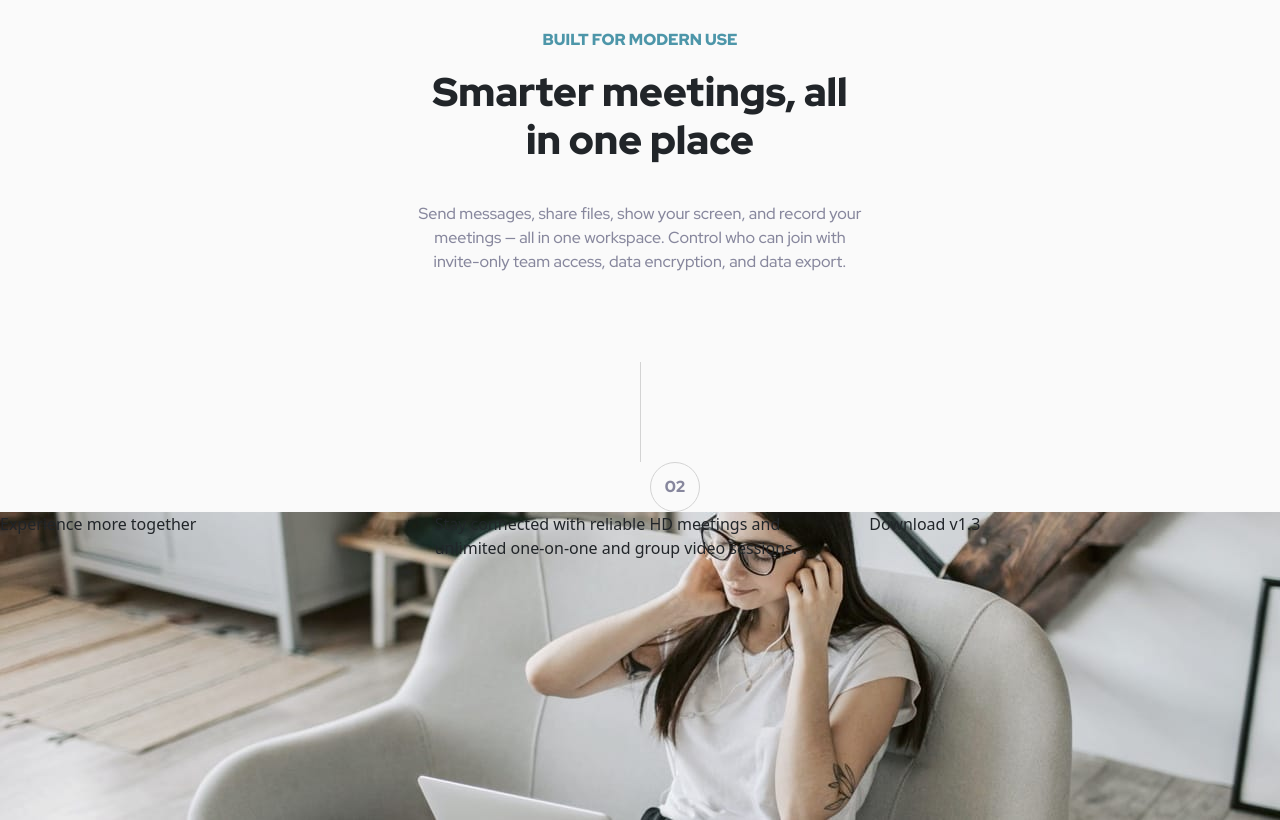
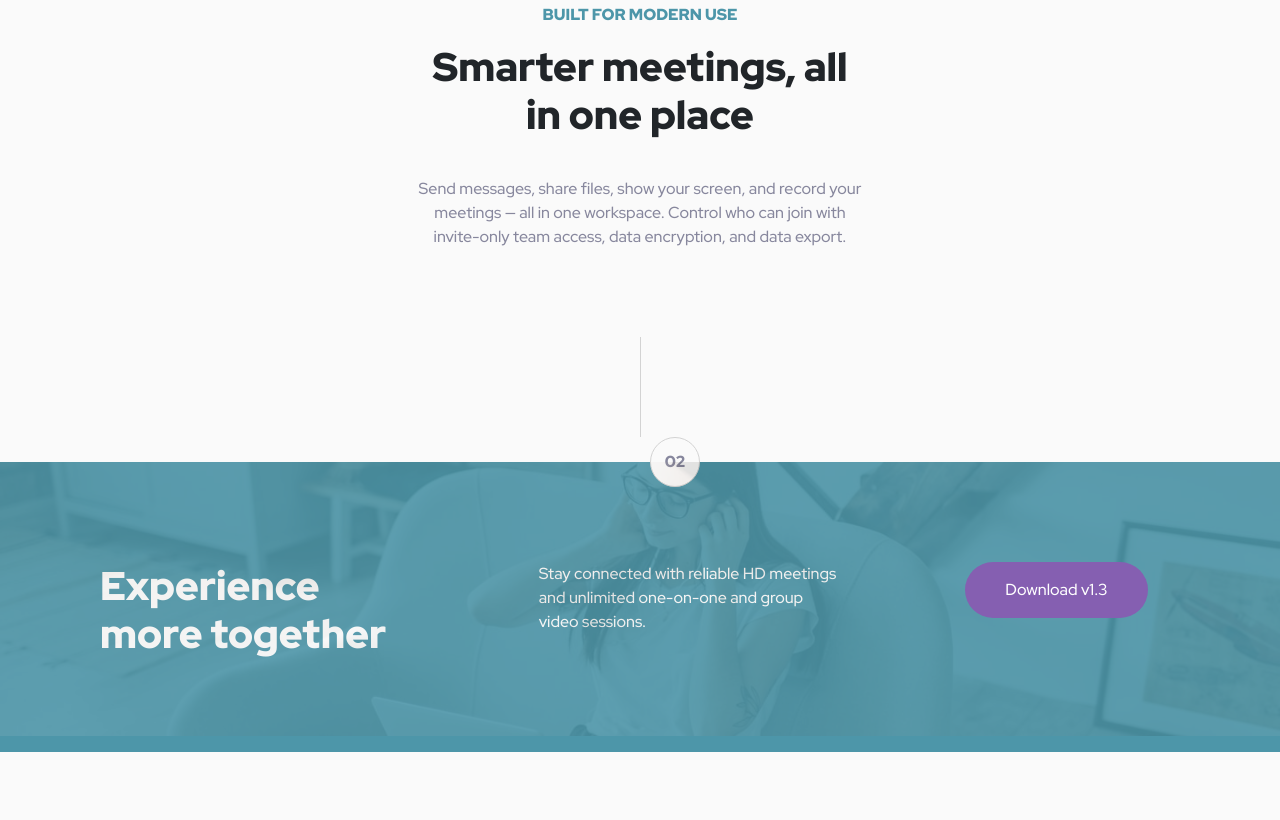
Before and after one commit to RingoFloyd/meet_landing_page, a website: page index.html in a window 1280 px wide. Shown: the part 1114-1934 px from the top of the page. After the commit the page ends 1866 px from the top, so only its background shows below. Drawn offline with nearby package versions, Linux system fonts and the light colour scheme.

Commit message:
Default screen size complete, need to work on responsiveness

```diff
--- a/css/styles.css
+++ b/css/styles.css
@@ -17,13 +17,16 @@ h2 {
     font-family: "Red Hat Display", sans-serif;
     font-weight: 900;
     font-size: 40px;
-    text-align: center;
+
     padding-bottom: 30px;
 }
 
 footer {
-    background: url("../assets/desktop/image-footer.jpg");
-    height: 308px;
+    display: block;
+    background-color: #4d96a9;
+    height: 290px;
+
+
 
 }
 
@@ -99,6 +102,8 @@ footer {
     padding: 12px;
     color: #87879D;
     margin-left: 650px;
+    margin-bottom: -25px;
+    position: sticky;
 
 }
 
@@ -119,6 +124,10 @@ footer {
     padding-bottom: 72px;
 }
 
+.features-h2 {
+    text-align: center;
+}
+
 .overline {
     font-family: "Red Hat Display", sans-serif;
     text-align: center;
@@ -128,3 +137,40 @@ footer {
     color: #4D96A9;
 
 }
+
+.foot-row {
+    margin: 0;
+}
+
+.image-footer {
+    opacity: 0.1;
+    position: absolute;
+    padding: 0;
+}
+
+.tagline {
+    text-align: left;
+    color: #fafafa;
+    padding-top: 100px;
+    padding-left: 100px;
+}
+
+.footer-par {
+    font-family: "Red Hat Display", sans-serif;
+    color: #fafafa;
+    text-align: left;
+    font-size: 16px;
+    padding-top: 100px;
+    padding-left: 100px;
+}
+
+.footer-btn {
+    background-color: #855fb1;
+    margin-top: 100px;
+    margin-left: 100px;
+    position: relative;
+}
+
+.footer-btn:hover {
+    background-color: #d9b8ff;
+}
--- a/index.html
+++ b/index.html
@@ -62,7 +62,7 @@
  <div class="features">
    <p class="overline">Built for modern use</p>
 
-  <h2>Smarter meetings, all<br> in one place</h2>
+  <h2 class="features-h2">Smarter meetings, all<br> in one place</h2>
 
   <p class="paragraph">Send messages, share files, show your screen, and record your<br>meetings — all in one
     workspace. Control who can join with<br>invite-only team access, data encryption, and data export.</p>
@@ -74,15 +74,16 @@
 </div>
 
 <footer>
-  <div class="row">
-    <div class="col-sm-4">
-      Experience more together
+  <div class="row foot-row">
+    <img src="assets/desktop/image-footer.jpg" alt="footer image" class="image-footer">
+    <div class="col-sm-4 tagline">
+      <h2>Experience more</n> together</h2>
     </div>
     <div class="col-sm-4">
-      Stay connected with reliable HD meetings and unlimited one-on-one and group video sessions.
+     <p class="footer-par">Stay connected with reliable HD meetings<br> and unlimited one-on-one and group<br> video sessions.</p>
     </div>
     <div class="col-sm-4">
-      Download v1.3
+     <button type="button" class="button footer-btn">Download v1.3</button>
     </div>
   </div>
 
```
